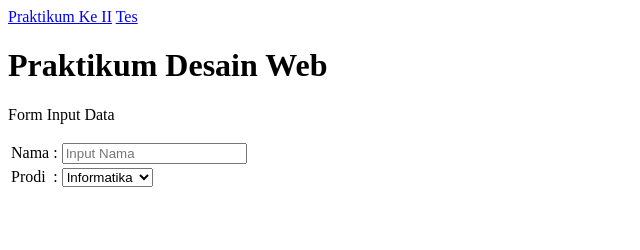
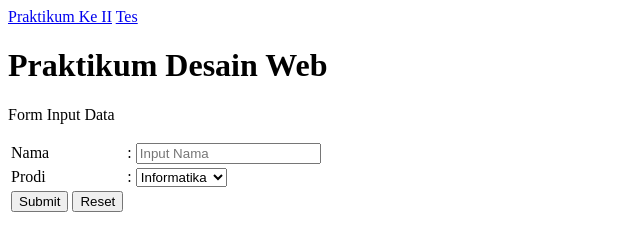
Before and after one commit to mjsyam/desainweb, a plain HTML site: page index.html in a window 1280 px wide. Shown: the whole page, without its empty margins (0-640 px from the left). Drawn offline with Linux system fonts and the light colour scheme.

Commit message:
menambahkan fitur submit

```diff
--- a/index.html
+++ b/index.html
@@ -28,6 +28,12 @@
                     <option>Matematika</option>
                 </select></td>
             </tr>
+            <tr>
+                <td>
+                    <input type="submit" value="Submit">
+                    <input type="reset" value="Reset">
+                </td>
+            </tr>
         </table>
         </form>
 
```
